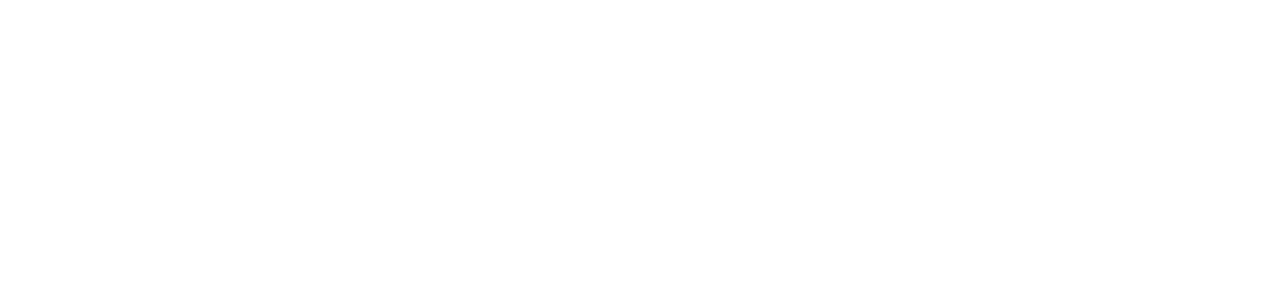
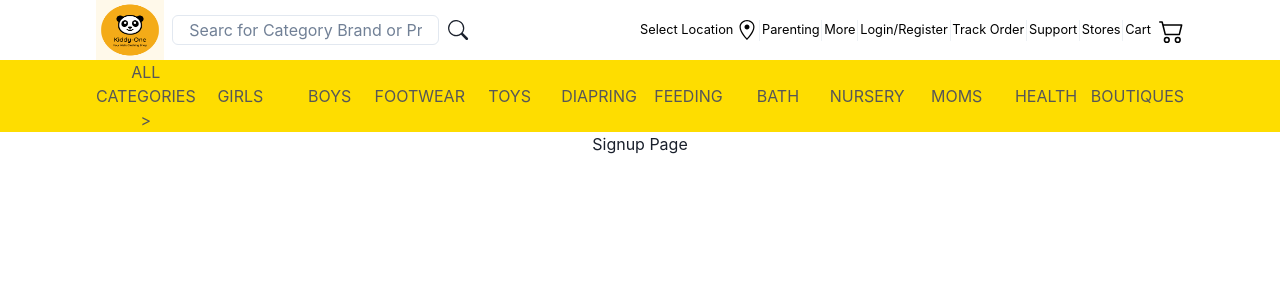
Before and after one commit to salil-01/Kiddy-One, a React (Create React App) app in the folder kiddy-one/: page /signup in a window 1280 px wide. Before the commit this address had no page. Shown: the top 300 px of the page. Built offline with nearby package versions, Linux system fonts and the light colour scheme.

Commit message:
added sign in page

```diff
--- a/kiddy-one/src/components/Allroutes.jsx
+++ b/kiddy-one/src/components/Allroutes.jsx
@@ -1,6 +1,8 @@
 import React from "react";
 import { Routes, Route } from "react-router-dom";
 import { HomePage } from "../pages/Homepage";
+import SignIn from "../pages/SignIn";
+import SignUp from "../pages/SignUp";
 
 
 const Allroutes = () => {
@@ -16,10 +18,10 @@
             </PrivateRoute>
           }
         /> */}
-        {/* <Route path="/login" element={<Login />} />
-        <Route path="/signup" element={<Signup />} />
-        <Route path="/singleproduct/:id" element={<SingleProductPage />} />
-        <Route
+         <Route path="/login" element={<SignIn />} />
+        <Route path="/signup" element={<SignUp />} />
+         {/* <Route path="/singleproduct/:id" element={<SingleProductPage />} />
+          <Route
           path="/account"
           element={
             <PrivateRoute>
@@ -35,7 +37,7 @@
         <Route path="/ordermanagement" element={<OrderManagement />} />
         <Route path="/otp" element={<Otp />} />
         <Route />
-        <Route /> */}
+        <Route />  */}
       </Routes>
     </div>
   );
--- /dev/null
+++ b/kiddy-one/src/pages/SignIn.jsx
@@ -0,0 +1,11 @@
+import Navbar from "../components/Navbar/Navbar";
+
+const SignIn = ()=>{
+    return(
+        <>
+        <Navbar/>
+        SignIn Page
+        </>
+    )
+}
+export default SignIn;
--- /dev/null
+++ b/kiddy-one/src/pages/SignUp.jsx
@@ -0,0 +1,11 @@
+import Navbar from "../components/Navbar/Navbar";
+
+const SignUp = ()=>{
+    return(
+        <>
+        <Navbar/>
+        Signup Page
+        </>
+    )
+}
+export default SignUp;
```
Also changed, not shown: kiddy-one/src/components/homecomp/Footer.jsx (+2 -13 lines).
